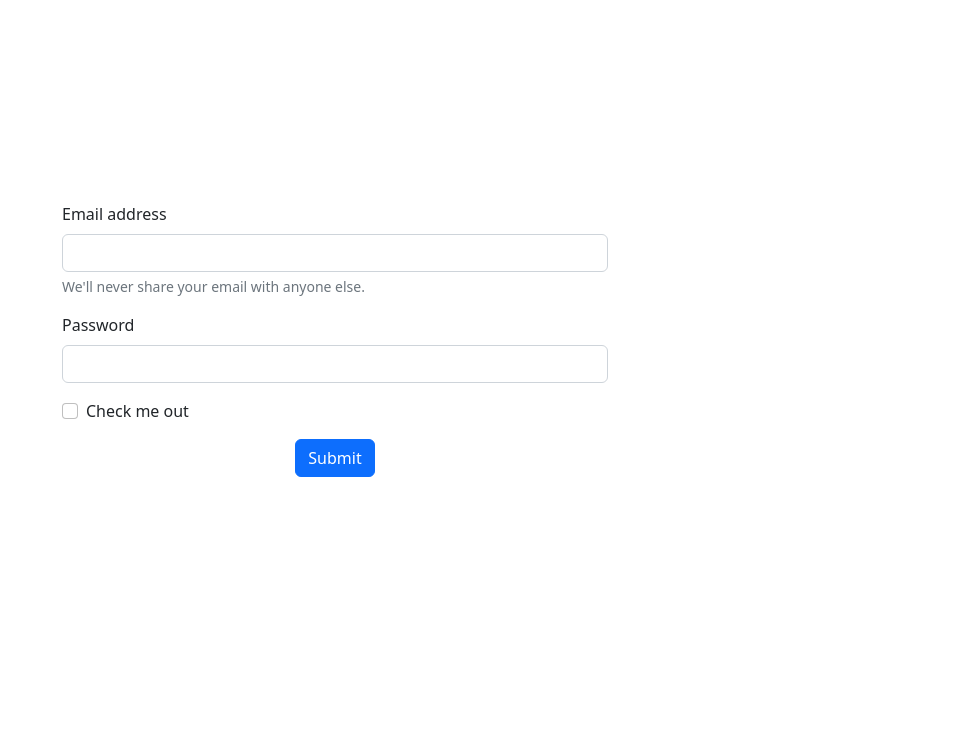
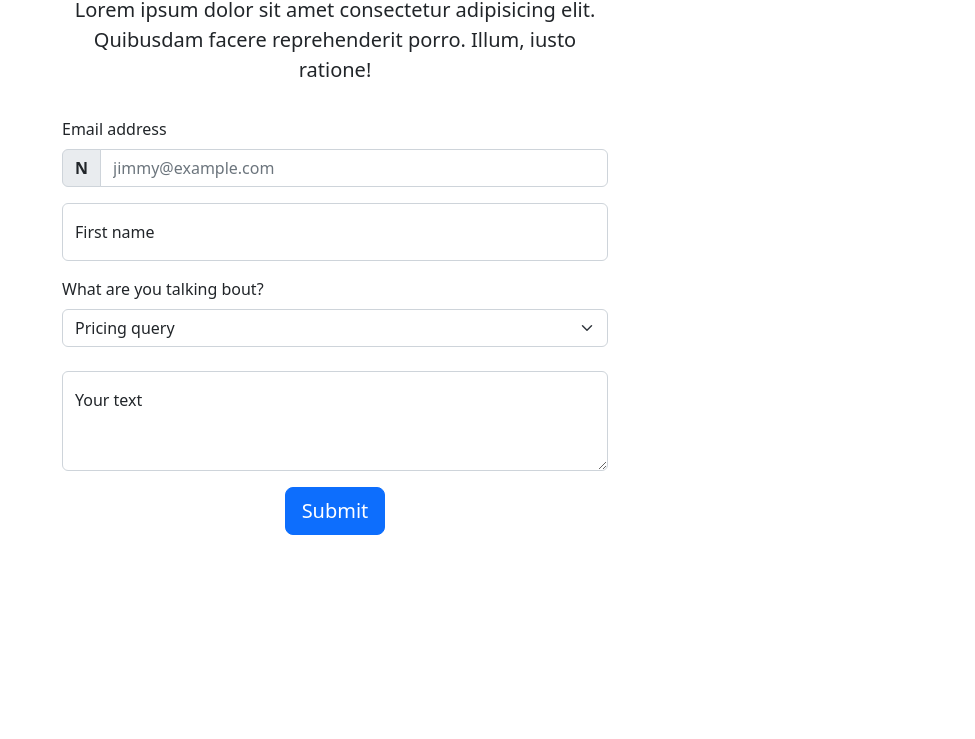
Before and after one commit to Johan-Hennius/practice-page, a plain HTML site: page index.html in a window 1280 px wide. Shown: the part 101-840 px from the top of the page, without its empty margins (305-1280 px from the left). After the commit the page ends 800 px from the top, so only its background shows below. Drawn offline with nearby package versions, Linux system fonts and the light colour scheme.

Commit message:
Further form practice

```diff
--- a/index.html
+++ b/index.html
@@ -21,26 +21,56 @@
 
 <body>
 
-    <main class="container">
-        <div class="row min-vh-100 d-flex justify-content-center align-items-center">
-        <form class="col-10 col-md-8 col-lg-6 form-wrapper d-flex flex-column">
-            <div class="mb-3">
-              <label for="exampleInputEmail1" class="form-label">Email address</label>
-              <input type="email" class="form-control" id="exampleInputEmail1" aria-describedby="emailHelp">
-              <div id="emailHelp" class="form-text">We'll never share your email with anyone else.</div>
+    <section>
+        <div class="container">
+            <div class="row justify-content-center">
+                <div class="col-10 col-md-8 col-lg-6 text-center">
+                    <h1>Practice Form</h1>
+                    <p class="lead">Lorem ipsum dolor sit amet consectetur adipisicing elit. Quibusdam facere
+                        reprehenderit
+                        porro. Illum,
+                        iusto ratione!</p>
+                </div>
             </div>
-            <div class="mb-3">
-              <label for="exampleInputPassword1" class="form-label">Password</label>
-              <input type="password" class="form-control" id="exampleInputPassword1">
+            <div class="row justify-content-center my-3">
+                <div class="col-10 col-md-8 col-lg-6">
+                    <form>
+
+                        <label for="email" class="form-label">Email address</label>
+                        <div class="input-group mb-3">
+                            <span class="input-group-text"><strong>N</strong></span>
+                            <input type="email" class="form-control" id="email" placeholder="jimmy@example.com"
+                                required>
+                        </div>
+
+                        <div class="form-floating mb-3">
+                            <input type="text" class="form-control" id="fname" placeholder="First name" required>
+                            <label for="fname">First name</label>
+                        </div>
+
+                        <div class="mb-4">
+                            <label for="subject" class="form-label">What are you talking bout?</label>
+                            <select name="subject" id="" class="form-select">
+                                <option value="pricing">Pricing query</option>
+                                <option value="content">Content query</option>
+                                <option value="other">Other query</option>
+                            </select>
+                        </div>
+
+                        <div class="form-floating mb-3">
+                            <textarea name="query" id="query" style="height: 100px;" class="form-control"
+                                placeholder="Your text"></textarea>
+                            <label for="query" class="">Your text</label>
+                        </div>
+
+                        <div class="text-center">
+                            <button class="btn btn-primary btn-lg">Submit</button>
+                        </div>
+                    </form>
+                </div>
             </div>
-            <div class="mb-3 form-check">
-              <input type="checkbox" class="form-check-input" id="exampleCheck1">
-              <label class="form-check-label" for="exampleCheck1">Check me out</label>
-            </div>
-            <button type="submit" class="btn btn-primary mx-auto">Submit</button>
-          </form>
         </div>
-    </main>
+    </section>
 
 </body>
 
```
